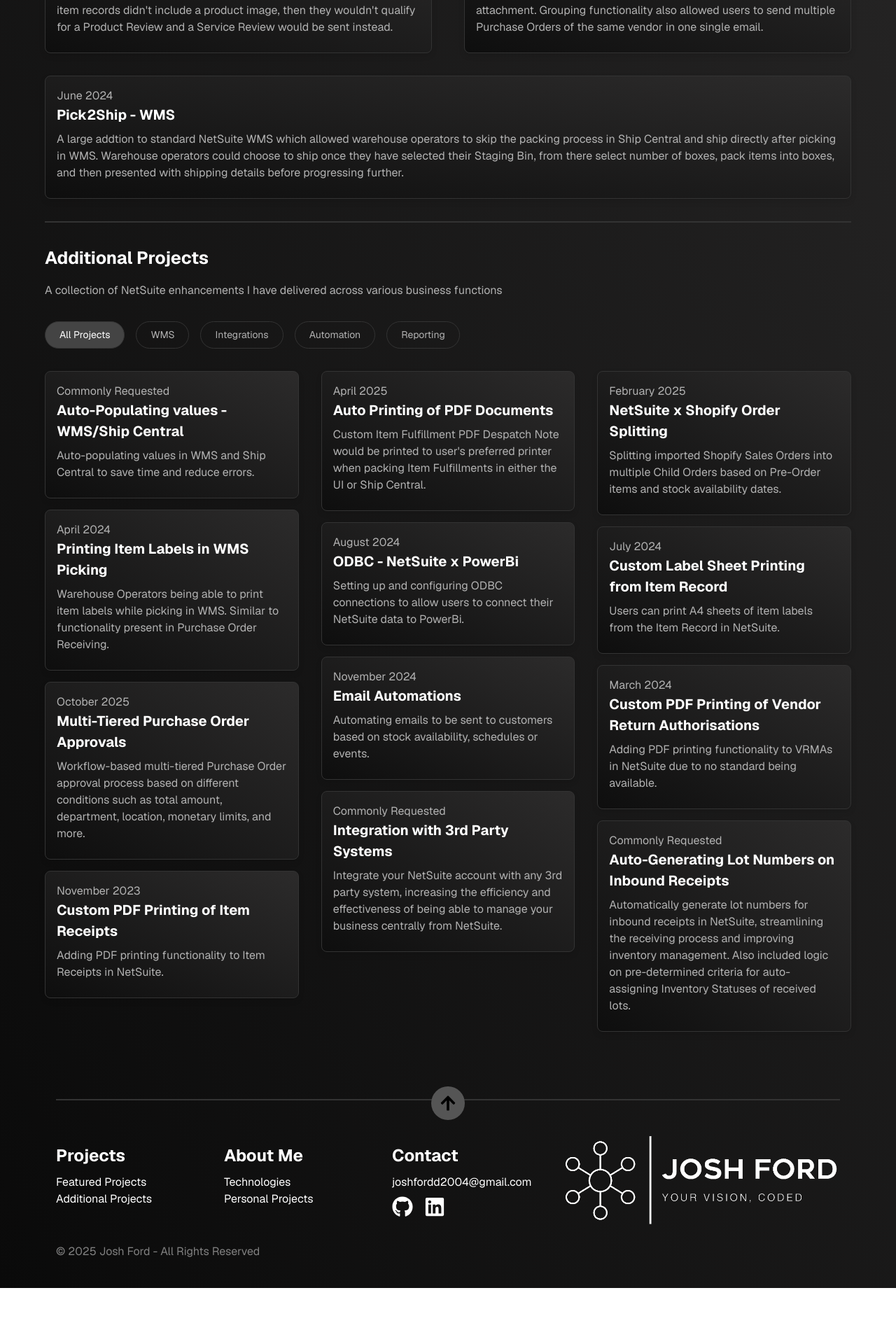
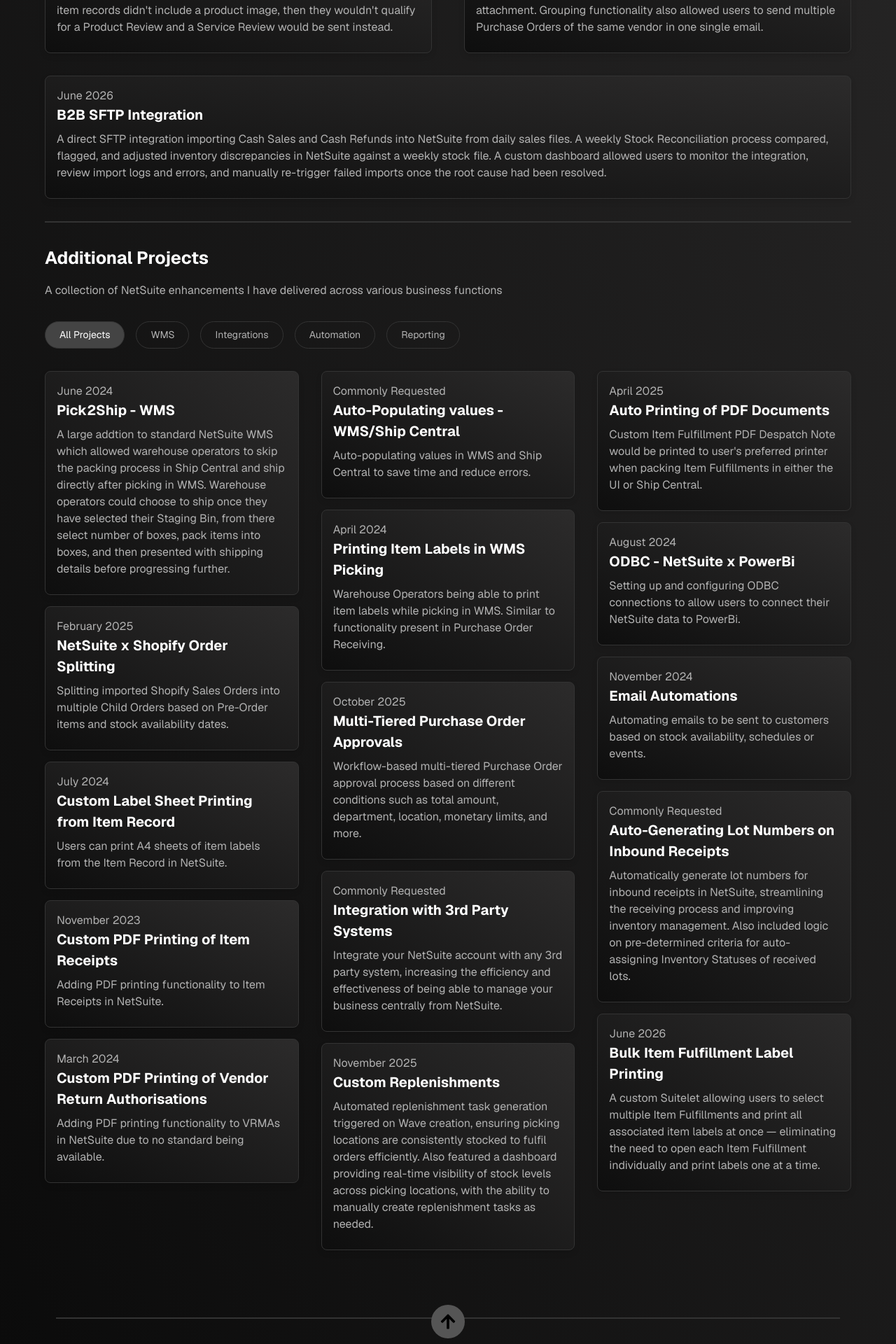
Before and after one commit to joshhhff/josh-website-next-js, a Next.js app: page /projects in a window 1280 px wide. Shown: the part 700-2620 px from the top of the page at 70% size. Before the commit the page ends 2540 px from the top, so only its background shows below. Built offline with nearby package versions, Linux system fonts and the light colour scheme.

Commit message:
update skills, remove video from vscode extension page for the time being (it is out of date), update about me and projects page

```diff
--- a/src/app/components/footer.tsx
+++ b/src/app/components/footer.tsx
@@ -72,7 +72,7 @@
                 <div className="footer-image" style={{ marginLeft: "auto", maxWidth: "400px", width: "100%" }}>
                     <Link href="/">
                         <Image
-                            src="/FooterImage-2.png"
+                            src="/footer-banner-no-tagline.png"
                             alt="Josh Ford - Your Vision, Coded"
                             width={400}
                             height={100}
--- a/src/app/components/navbar.tsx
+++ b/src/app/components/navbar.tsx
@@ -50,7 +50,6 @@
                 {/* Desktop menu */}
                 <div className="nav-menu desktop-nav">
                     <Link href="/projects">Projects</Link>
-                    {/* <Link href="/products">Products</Link> */}
                     <Link href="/about">About</Link>
                     <Link href="/contact">Contact</Link>
                 </div>
--- a/src/app/components/projects-client.tsx
+++ b/src/app/components/projects-client.tsx
@@ -6,6 +6,12 @@
 
 // Define project data with categories
 const additionalProjects = [
+    {
+        title: "Pick2Ship - WMS",
+        date: "June 2024",
+        description: "A large addtion to standard NetSuite WMS which allowed warehouse operators to skip the packing process in Ship Central and ship directly after picking in WMS. Warehouse operators could choose to ship once they have selected their Staging Bin, from there select number of boxes, pack items into boxes, and then presented with shipping details before progressing further.",
+        categories: ["WMS", "Automation"]
+    },
     {
         title: "Auto-Populating values - WMS/Ship Central",
         date: "Commonly Requested",
@@ -55,12 +61,6 @@
         categories: ["Automation"]
     },
     {
-        title: "Custom PDF Printing of Vendor Return Authorisations",
-        date: "March 2024",
-        description: "Adding PDF printing functionality to VRMAs in NetSuite due to no standard being available.",
-        categories: ["Automation"]
-    },
-    {
         title: "Custom PDF Printing of Item Receipts",
         date: "November 2023",
         description: "Adding PDF printing functionality to Item Receipts in NetSuite.",
@@ -76,6 +76,30 @@
         title: "Auto-Generating Lot Numbers on Inbound Receipts",
         date: "Commonly Requested",
         description: "Automatically generate lot numbers for inbound receipts in NetSuite, streamlining the receiving process and improving inventory management. Also included logic on pre-determined criteria for auto-assigning Inventory Statuses of received lots.",
+        categories: ["WMS", "Automation"]
+    },
+    {
+        title: "Custom PDF Printing of Vendor Return Authorisations",
+        date: "March 2024",
+        description: "Adding PDF printing functionality to VRMAs in NetSuite due to no standard being available.",
+        categories: ["Automation"]
+    },
+    /* {
+        title: "Sales Order Estimated Gross Margin Calculation",
+        date: "June 2026",
+        description: "Custom columns on Sales Order transaction lines calculating the estimated gross margin amount and percentage, derived from each item's Total Landed Cost (sourced from custom fields on the item record), the line quantity, and the sale price.",
+        categories: ["Reporting", "Automation"]
+    }, */
+    {
+        title: "Custom Replenishments",
+        date: "November 2025",
+        description: "Automated replenishment task generation triggered on Wave creation, ensuring picking locations are consistently stocked to fulfil orders efficiently. Also featured a dashboard providing real-time visibility of stock levels across picking locations, with the ability to manually create replenishment tasks as needed.",
+        categories: ["WMS", "Automation"]
+    },
+    {
+        title: "Bulk Item Fulfillment Label Printing",
+        date: "June 2026",
+        description: `A custom Suitelet allowing users to select multiple Item Fulfillments and print all associated item labels at once — eliminating the need to open each Item Fulfillment individually and print labels one at a time.`,
         categories: ["WMS", "Automation"]
     }
 ];
@@ -122,8 +146,8 @@
                 }}
             >
                 {[
-                    { number: '20+', label: 'Projects Completed' },
-                    { number: '10+', label: 'NetSuite Accounts' },
+                    /* { number: '20+', label: 'Projects Completed' }, */
+                    { number: '15+', label: 'NetSuite Accounts' },
                     { number: '2+', label: 'Years Experience' },
                 ].map((stat, index) => (
                     <motion.div
@@ -221,11 +245,11 @@
 
             <div className="full-width-project">
                 <ProjectCard
-                    title="Pick2Ship - WMS"
-                    date="June 2024"
-                    description='A large addtion to standard NetSuite WMS which allowed warehouse operators to skip the packing process in Ship Central and ship directly after picking in WMS. Warehouse operators could choose to ship once they have selected their Staging Bin, from there select number of boxes, pack items into boxes, and then presented with shipping details before progressing further.'
+                    title="B2B SFTP Integration"
+                    date="June 2026"
+                    description='A direct SFTP integration importing Cash Sales and Cash Refunds into NetSuite from daily sales files. A weekly Stock Reconciliation process compared, flagged, and adjusted inventory discrepancies in NetSuite against a weekly stock file. A custom dashboard allowed users to monitor the integration, review import logs and errors, and manually re-trigger failed imports once the root cause had been resolved.'
                     isProject={true}
-                    link='projects/pick2Ship'
+                    link='projects/b2bSftpIntegration'
                     slideIn={true}
                     slideInDirection='left'
                     hasLink={false}
```
Also changed, not shown: src/app/components/about-client.tsx (+4 -4 lines), src/app/constants/constants.tsx (+7 -2 lines), public/footer-banner-no-tagline.png (added), public/footer-banner-tagline.png (renamed from public/FooterImage-2.png).
